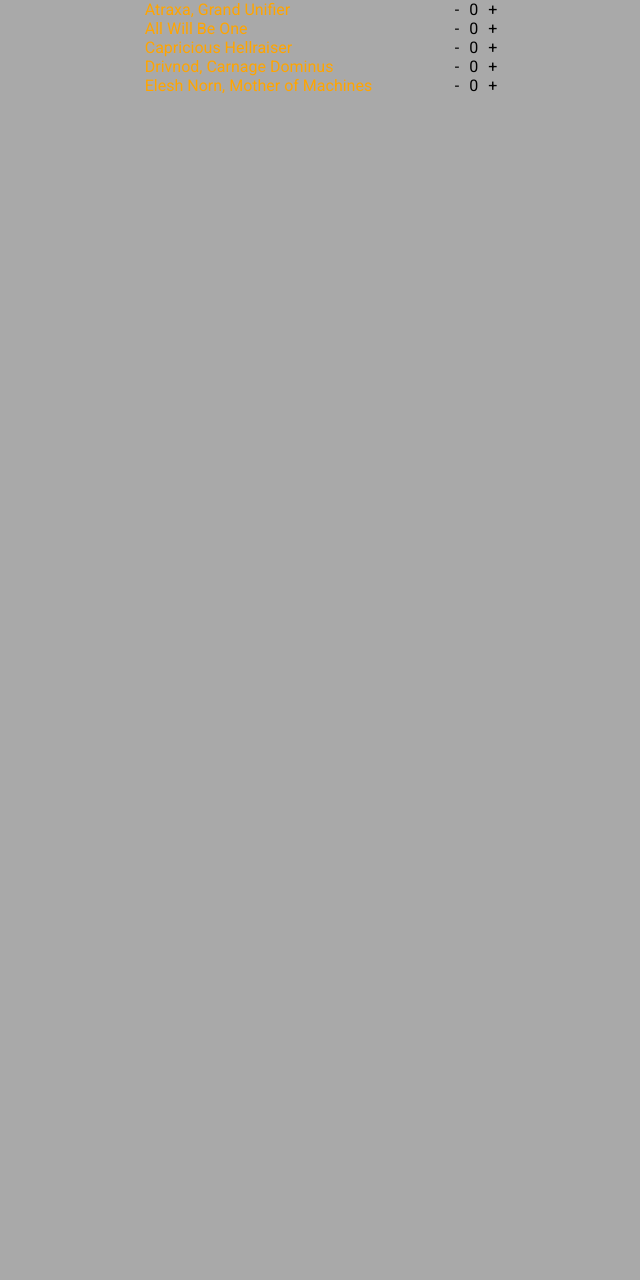
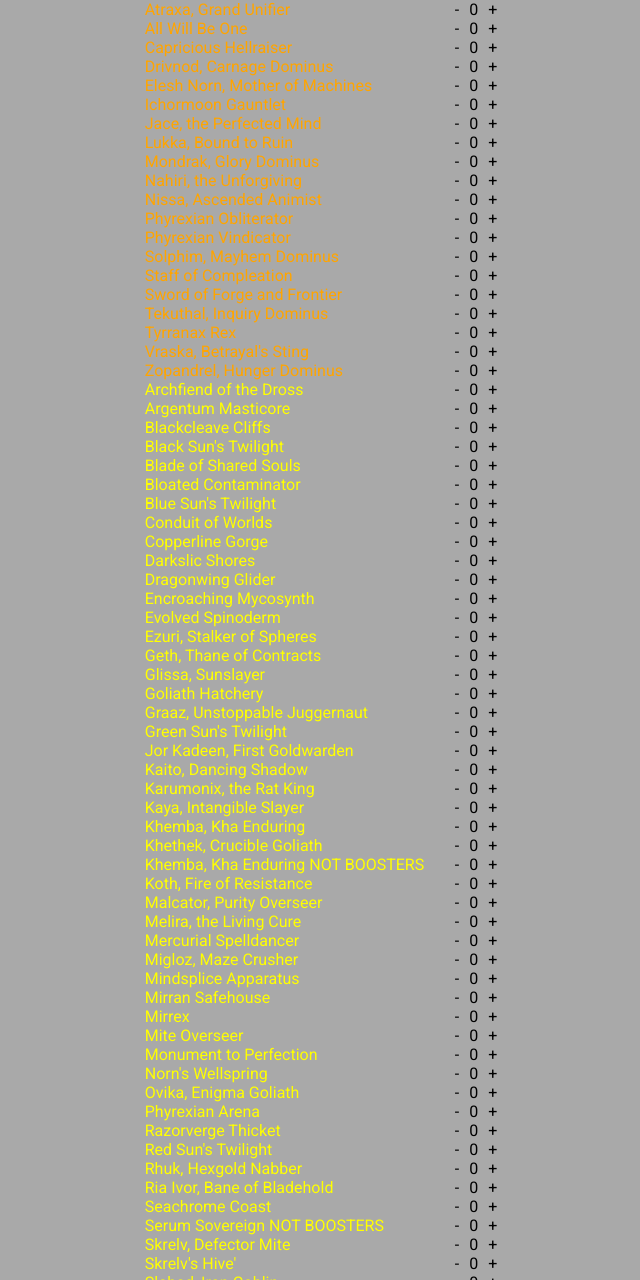
Before and after one commit to Lexacus/MTGA_Set_Collection_Helper, a React (Vite) app: page / in a window 1280 px wide. Shown: the whole page, without its empty margins (319-959 px from the left). Built offline with nearby package versions, Linux system fonts and the light colour scheme.

Commit message:
refactor: one cards data

```diff
--- a/src/temp.card.data.ts
+++ b/src/temp.card.data.ts
@@ -1,9 +1,91 @@
 import { TCard } from "./types";
 
 export const data: TCard[] = [
+  //Mythics
   { name: "Atraxa, Grand Unifier", owned: 0, rarity: "M" },
   { name: "All Will Be One", owned: 0, rarity: "M" },
   { name: "Capricious Hellraiser", owned: 0, rarity: "M" },
   { name: "Drivnod, Carnage Dominus", owned: 0, rarity: "M" },
   { name: "Elesh Norn, Mother of Machines", owned: 0, rarity: "M" },
+  { name: "Ichormoon Gauntlet", owned: 0, rarity: "M" },
+  { name: "Jace, the Perfected Mind", owned: 0, rarity: "M" },
+  { name: "Lukka, Bound to Ruin", owned: 0, rarity: "M" },
+  { name: "Mondrak, Glory Dominus", owned: 0, rarity: "M" },
+  { name: "Nahiri, the Unforgiving", owned: 0, rarity: "M" },
+  { name: "Nissa, Ascended Animist", owned: 0, rarity: "M" },
+  { name: "Phyrexian Obliterator", owned: 0, rarity: "M" },
+  { name: "Phyrexian Vindicator", owned: 0, rarity: "M" },
+  { name: "Solphim, Mayhem Dominus", owned: 0, rarity: "M" },
+  { name: "Staff of Compleation", owned: 0, rarity: "M" },
+  { name: "Sword of Forge and Frontier", owned: 0, rarity: "M" },
+  { name: "Tekuthal, Inquiry Dominus", owned: 0, rarity: "M" },
+  { name: "Tyrranax Rex", owned: 0, rarity: "M" },
+  { name: "Vraska, Betrayal's Sting", owned: 0, rarity: "M" },
+  { name: "Zopandrel, Hunger Dominus", owned: 0, rarity: "M" },
+  //Rares
+  { name: "Archfiend of the Dross", owned: 0, rarity: "R" },
+  { name: "Argentum Masticore", owned: 0, rarity: "R" },
+  { name: "Blackcleave Cliffs", owned: 0, rarity: "R" },
+  { name: "Black Sun's Twilight", owned: 0, rarity: "R" },
+  { name: "Blade of Shared Souls", owned: 0, rarity: "R" },
+  { name: "Bloated Contaminator", owned: 0, rarity: "R" },
+  { name: "Blue Sun's Twilight", owned: 0, rarity: "R" },
+  { name: "Conduit of Worlds", owned: 0, rarity: "R" },
+  { name: "Copperline Gorge", owned: 0, rarity: "R" },
+  { name: "Darkslic Shores", owned: 0, rarity: "R" },
+  { name: "Dragonwing Glider", owned: 0, rarity: "R" },
+  { name: "Encroaching Mycosynth", owned: 0, rarity: "R" },
+  { name: "Evolved Spinoderm", owned: 0, rarity: "R" },
+  { name: "Ezuri, Stalker of Spheres", owned: 0, rarity: "R" },
+  { name: "Geth, Thane of Contracts", owned: 0, rarity: "R" },
+  { name: "Glissa, Sunslayer", owned: 0, rarity: "R" },
+  { name: "Goliath Hatchery", owned: 0, rarity: "R" },
+  { name: "Graaz, Unstoppable Juggernaut", owned: 0, rarity: "R" },
+  { name: "Green Sun's Twilight", owned: 0, rarity: "R" },
+  { name: "Jor Kadeen, First Goldwarden", owned: 0, rarity: "R" },
+  { name: "Kaito, Dancing Shadow", owned: 0, rarity: "R" },
+  { name: "Karumonix, the Rat King", owned: 0, rarity: "R" },
+  { name: "Kaya, Intangible Slayer", owned: 0, rarity: "R" },
+  { name: "Khemba, Kha Enduring", owned: 0, rarity: "R" },
+  { name: "Khethek, Crucible Goliath", owned: 0, rarity: "R" },
+  { name: "Khemba, Kha Enduring NOT BOOSTERS", owned: 0, rarity: "R" },
+  { name: "Koth, Fire of Resistance", owned: 0, rarity: "R" },
+  { name: "Malcator, Purity Overseer", owned: 0, rarity: "R" },
+  { name: "Melira, the Living Cure", owned: 0, rarity: "R" },
+  { name: "Mercurial Spelldancer", owned: 0, rarity: "R" },
+  { name: "Migloz, Maze Crusher", owned: 0, rarity: "R" },
+  { name: "Mindsplice Apparatus", owned: 0, rarity: "R" },
+  { name: "Mirran Safehouse", owned: 0, rarity: "R" },
+  { name: "Mirrex", owned: 0, rarity: "R" },
+  { name: "Mite Overseer", owned: 0, rarity: "R" },
+  { name: "Monument to Perfection", owned: 0, rarity: "R" },
+  { name: "Norn's Wellspring", owned: 0, rarity: "R" },
+  { name: "Ovika, Enigma Goliath", owned: 0, rarity: "R" },
+  { name: "Phyrexian Arena", owned: 0, rarity: "R" },
+  { name: "Razorverge Thicket", owned: 0, rarity: "R" },
+  { name: "Red Sun's Twilight", owned: 0, rarity: "R" },
+  { name: "Rhuk, Hexgold Nabber", owned: 0, rarity: "R" },
+  { name: "Ria Ivor, Bane of Bladehold", owned: 0, rarity: "R" },
+  { name: "Seachrome Coast", owned: 0, rarity: "R" },
+  { name: "Serum Sovereign NOT BOOSTERS", owned: 0, rarity: "R" },
+  { name: "Skrelv, Defector Mite", owned: 0, rarity: "R" },
+  { name: "Skrelv's Hive'", owned: 0, rarity: "R" },
+  { name: "Slobad, Iron Goblin", owned: 0, rarity: "R" },
+  { name: "Soulless Jailer", owned: 0, rarity: "R" },
+  { name: "Tablet of Compleation", owned: 0, rarity: "R" },
+  { name: "The Eternal Wanderer", owned: 0, rarity: "R" },
+  { name: "The Filigree Sylex", owned: 0, rarity: "R" },
+  { name: "The Monumental Facade", owned: 0, rarity: "R" },
+  { name: "The Mycosynt Gardens", owned: 0, rarity: "R" },
+  { name: "The Seedcore", owned: 0, rarity: "R" },
+  { name: "Thrun, Breaker of Silence", owned: 0, rarity: "R" },
+  { name: "Tyvar, Jubilant Brawler", owned: 0, rarity: "R" },
+  { name: "Unctus, Grand Metatect", owned: 0, rarity: "R" },
+  { name: "Urabrask's Forge", owned: 0, rarity: "R" },
+  { name: "Venerated Rotpriest", owned: 0, rarity: "R" },
+  { name: "Venser, Corpse Puppet", owned: 0, rarity: "R" },
+  { name: "Vindictive Flamestoker", owned: 0, rarity: "R" },
+  { name: "Vraan, Executioner Thane", owned: 0, rarity: "R" },
+  { name: "White Sun's Twilight", owned: 0, rarity: "R" },
+  { name: "Zenith Chronicler", owned: 0, rarity: "R" },
 ];
```
